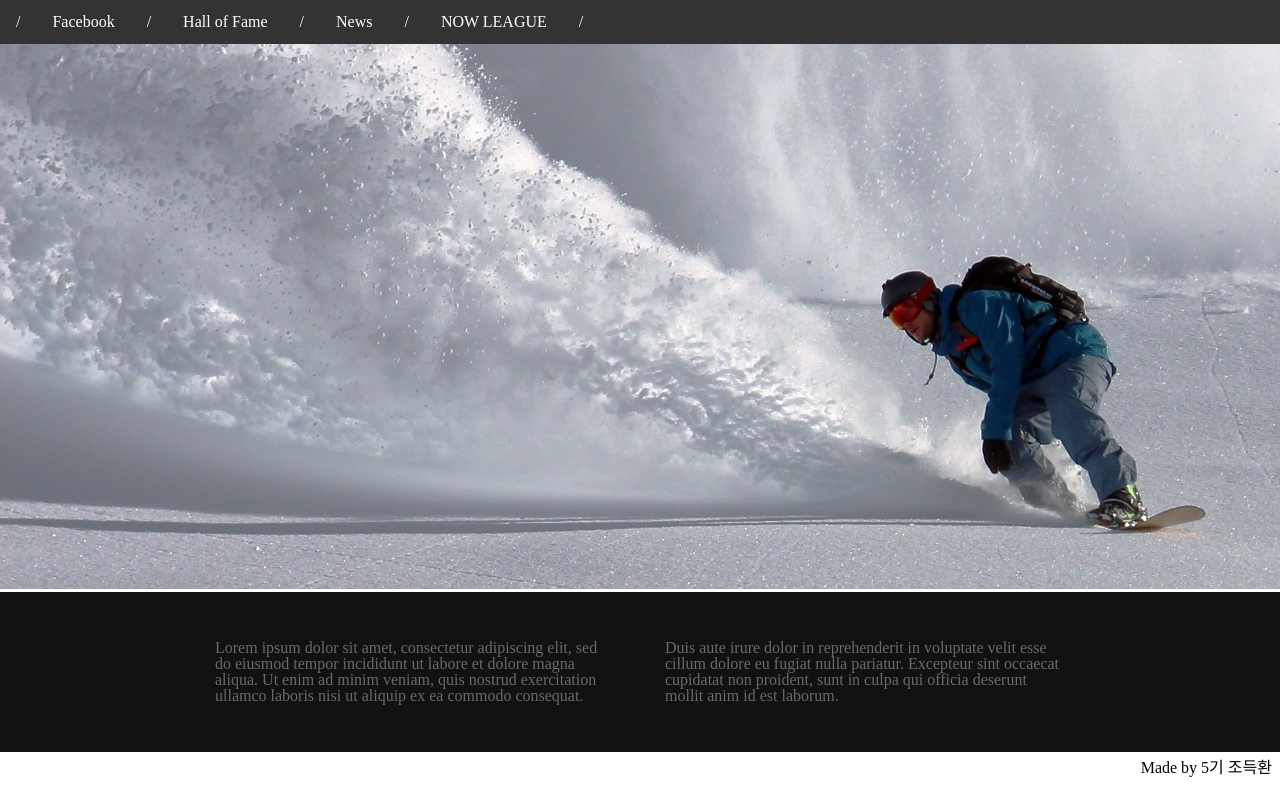
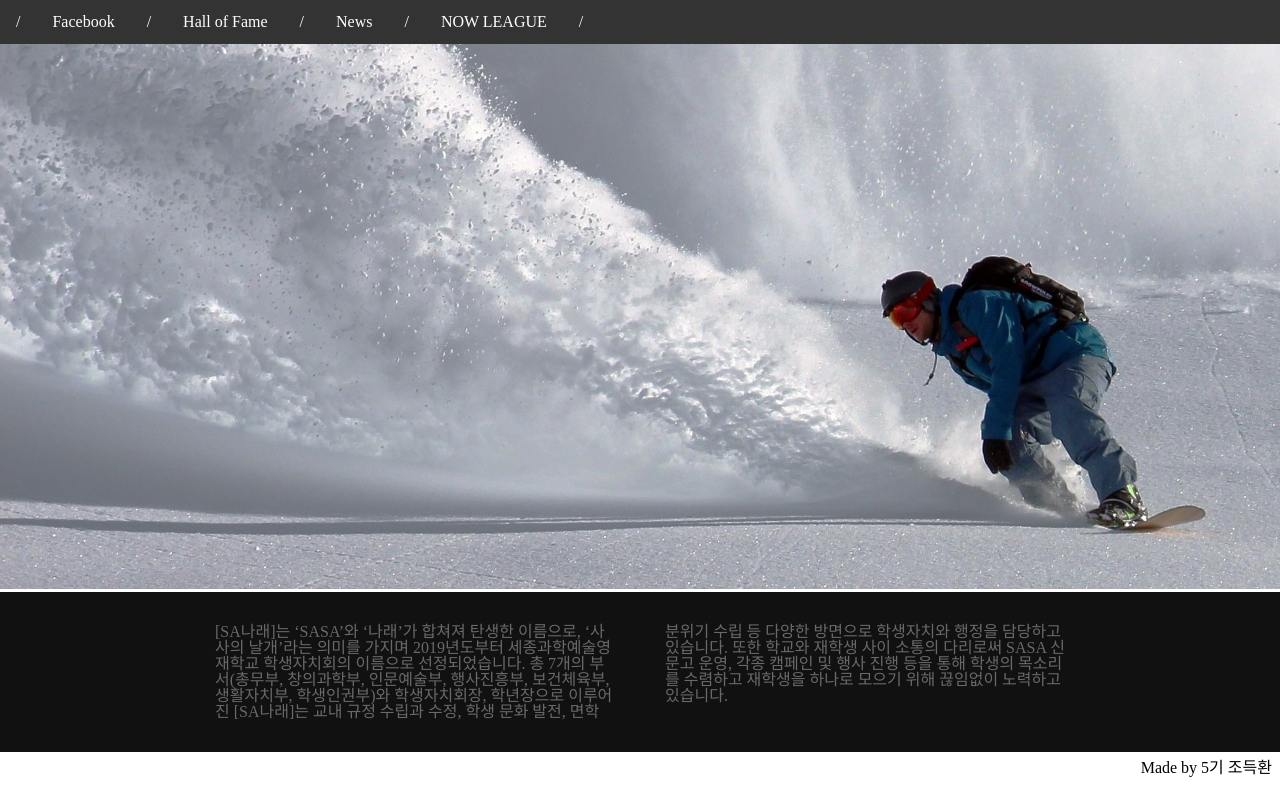
Before and after one commit to 6lackmacro/sasa2021sports, a plain HTML site: page index.html in a window 1280 px wide. Drawn offline with Linux system fonts and the light colour scheme.

Commit message:
Update index.html

```diff
--- a/index.html
+++ b/index.html
@@ -40,7 +40,7 @@
   <link rel="stylesheet" href="styles.css">
   <footer class="fixed_footer">
     <div class="content">
-      <p>Lorem ipsum dolor sit amet, consectetur adipiscing elit, sed do eiusmod tempor incididunt ut labore et dolore magna aliqua. Ut enim ad minim veniam, quis nostrud exercitation ullamco laboris nisi ut aliquip ex ea commodo consequat. Duis aute irure dolor in reprehenderit in voluptate velit esse cillum dolore eu fugiat nulla pariatur. Excepteur sint occaecat cupidatat non proident, sunt in culpa qui officia deserunt mollit anim id est laborum.</p>
+      <p>[SA나래]는 ‘SASA’와 ‘나래’가 합쳐져 탄생한 이름으로, ‘사사의 날개’라는 의미를 가지며 2019년도부터 세종과학예술영재학교 학생자치회의 이름으로 선정되었습니다. 총 7개의 부서(총무부, 창의과학부, 인문예술부, 행사진흥부, 보건체육부, 생활자치부, 학생인권부)와 학생자치회장, 학년장으로 이루어진 [SA나래]는 교내 규정 수립과 수정, 학생 문화 발전, 면학 분위기 수립 등 다양한 방면으로 학생자치와 행정을 담당하고 있습니다. 또한 학교와 재학생 사이 소통의 다리로써 SASA 신문고 운영, 각종 캠페인 및 행사 진행 등을 통해 학생의 목소리를 수렴하고 재학생을 하나로 모으기 위해 끊임없이 노력하고 있습니다.</p>
     </div>
   </footer>
   <h1 class="myname">Made by 5기 조득환</h1>
```
